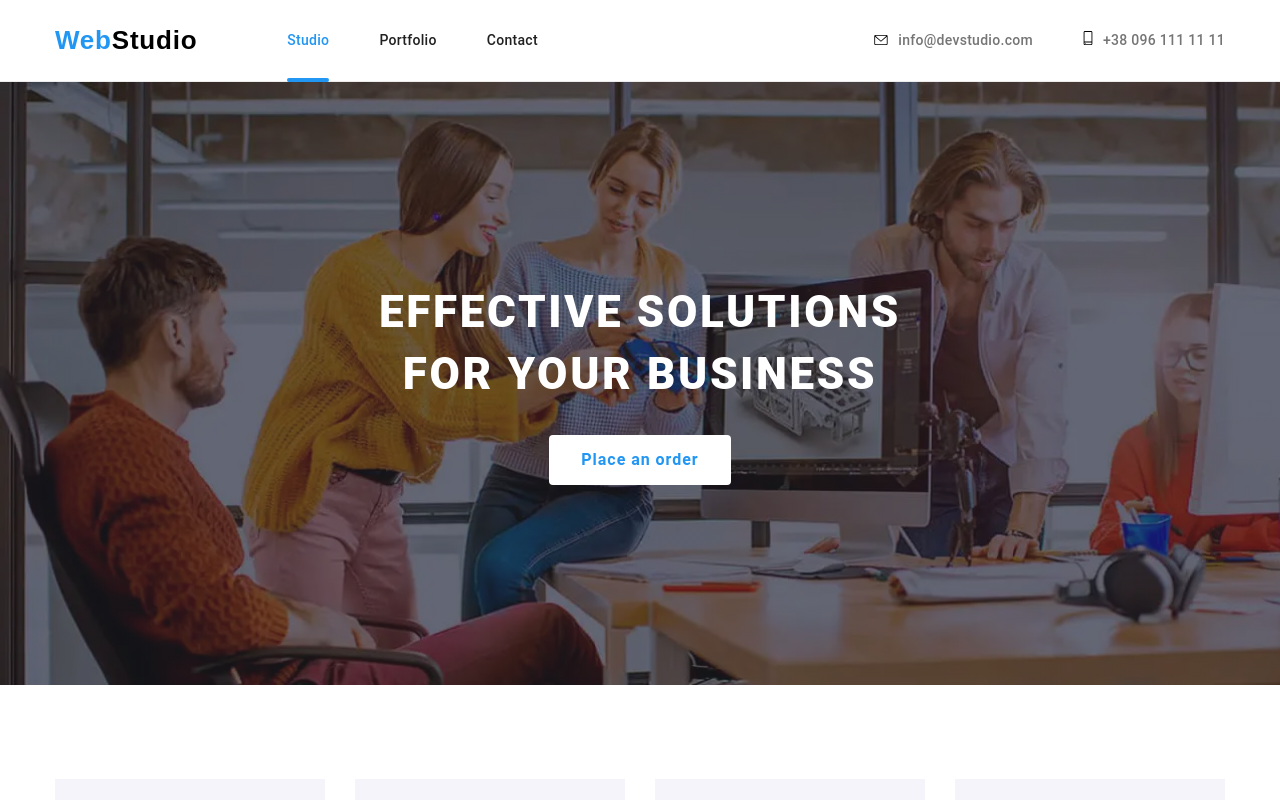
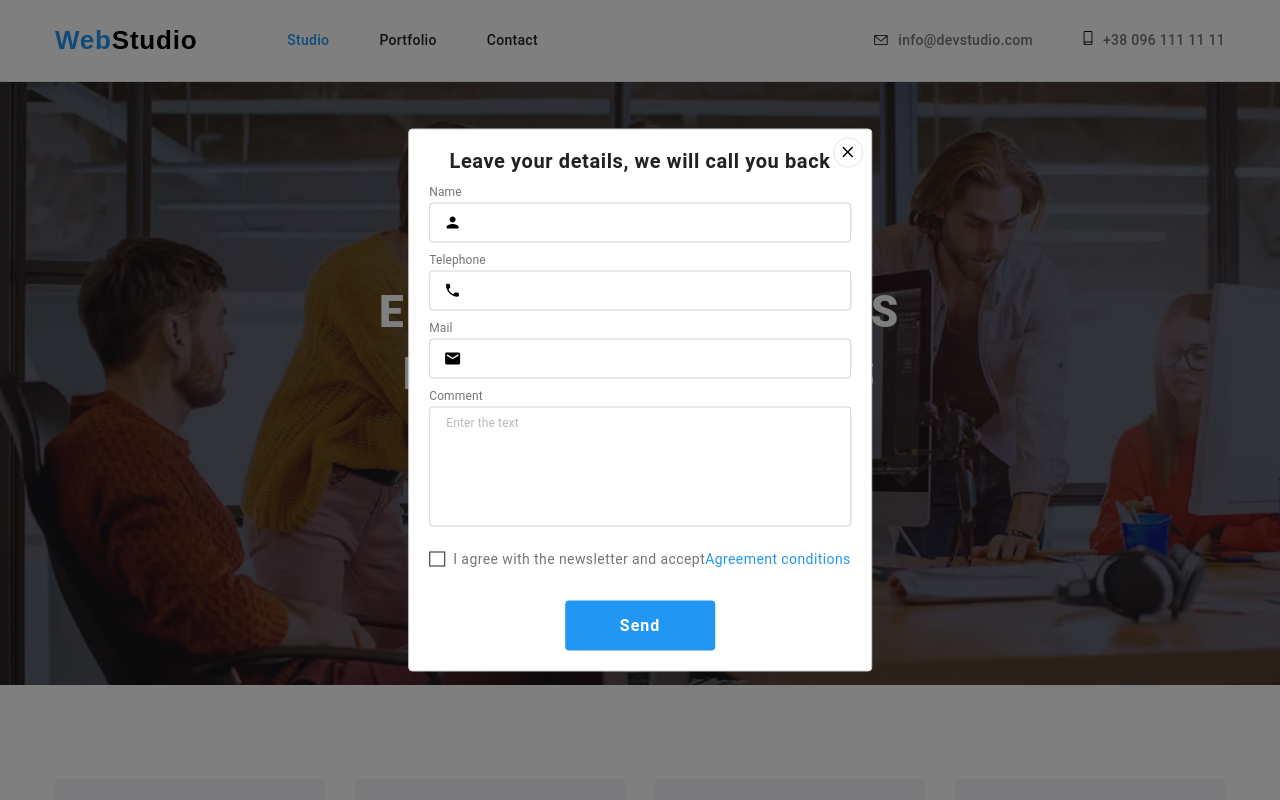
Before and after one commit to Solod-S/webstudio-nextjs, a Next.js app: page / in a window 1280 px wide. Both pictures are taken after a click on the button "Place an order". Shown: the top 800 px of the page. Built offline with nearby package versions, Linux system fonts and the light colour scheme.

Commit message:
added modal window component
added modal window component

```diff
--- a/package.json
+++ b/package.json
@@ -13,12 +13,14 @@
     "react": "^18",
     "react-dom": "^18",
     "react-icons": "^5.3.0",
+    "react-modal": "^3.16.1",
     "sass": "^1.80.3"
   },
   "devDependencies": {
     "@types/node": "^20",
     "@types/react": "^18",
     "@types/react-dom": "^18",
+    "@types/react-modal": "^3.16.3",
     "eslint": "^8",
     "eslint-config-next": "14.0.5-canary.51",
     "eslint-config-prettier": "^9.1.0",
--- a/src/app/components/homePage/Hero.tsx
+++ b/src/app/components/homePage/Hero.tsx
@@ -1,11 +1,15 @@
-function Hero() {
+interface HeroProps {
+  openModal: () => void;
+}
+
+function Hero({ openModal }: HeroProps) {
   return (
     <section className="hero">
       <h1 className="hero__title">
         EFFECTIVE SOLUTIONS <br />
         FOR YOUR BUSINESS
       </h1>
-      <button className="hero__button" data-modal-open>
+      <button className="hero__button" data-modal-open onClick={openModal}>
         Place an order
       </button>
     </section>
--- /dev/null
+++ b/src/app/components/shared/PlaceOrderForm.tsx
@@ -0,0 +1,188 @@
+'use client';
+
+import React, { useEffect } from 'react';
+import Modal from 'react-modal';
+
+interface ModalFormProps {
+  onRequestClose: () => void;
+}
+
+function ModalForm({ onRequestClose }: ModalFormProps) {
+  return (
+    <div>
+      <button
+        className="modal__close-button"
+        aria-label="close a window"
+        onClick={onRequestClose}
+        data-modal-close
+      >
+        <svg className="modal__close-button-icon" width="11px" height="11px">
+          <use href="./images/symbol-defs.svg#icon-cross"></use>
+        </svg>
+      </button>
+      <h2 className="modal__title">
+        Leave your details, we will call you back
+      </h2>
+      <form className="modal__form">
+        <div className="modal__form-field">
+          <label className="modal__input-label" htmlFor="name">
+            {' '}
+            Name
+          </label>
+          <span className="modal__wrapper">
+            <input
+              className="modal__input"
+              type="text"
+              name="name"
+              id="name"
+              placeholder=" "
+            />
+            <svg
+              className="modal__input-icon"
+              width="18px"
+              height="18px"
+              aria-label="Name icon"
+            >
+              <use href="./images/symbol-defs.svg#icon-name-modal"></use>
+            </svg>
+          </span>
+        </div>
+        <div className="modal__form-field">
+          <label className="modal__input-label" htmlFor="phone">
+            Telephone
+          </label>
+          <span className="modal__wrapper">
+            <input
+              className="modal__input"
+              type="tel"
+              name="phone"
+              id="phone"
+              placeholder=" "
+            />
+            <svg
+              className="modal__input-icon"
+              width="18px"
+              height="18px"
+              aria-label="Phone icon"
+            >
+              <use href="./images/symbol-defs.svg#icon-tell-modal"></use>
+            </svg>
+          </span>
+        </div>
+        <div className="modal__form-field">
+          <label className="modal__input-label" htmlFor="mail">
+            {' '}
+            Mail
+          </label>
+          <span className="modal__wrapper">
+            <input
+              className="modal__input"
+              type="email"
+              name="mail"
+              id="mail"
+              placeholder=" "
+            />
+            <svg
+              className="modal__input-icon"
+              width="18px"
+              height="18px"
+              aria-label="Mail icon"
+            >
+              <use href="./images/symbol-defs.svg#icon-mail-modal"></use>
+            </svg>
+          </span>
+        </div>
+        <div className="modal__textarea-field">
+          <label className="modal__textarea-label" htmlFor="comment">
+            Comment
+          </label>
+          <textarea
+            className="modal__textarea"
+            name="feedback"
+            rows={5}
+            id="comment"
+            placeholder="Enter the text"
+          ></textarea>
+        </div>
+        <div className="modal__checkbox-field">
+          <label className="modal__checkbox-label" htmlFor="policy">
+            <input
+              className="modal__checkbox-input"
+              type="checkbox"
+              name="policy"
+              id="policy"
+            />
+            <span className="modal__checkbox-square"></span>
+            <span>
+              I agree with the newsletter and accept
+              <a
+                className="modal__checkbox-link"
+                href="https://en.wikipedia.org/wiki/End-user_license_agreement"
+                target="_blank"
+                rel="noopener noreferrer nofollow"
+              >
+                Agreement conditions
+              </a>
+            </span>
+          </label>
+        </div>
+        <button className="modal__button" type="submit">
+          Send
+        </button>
+      </form>
+    </div>
+  );
+}
+
+interface ModalProps {
+  isOpen: boolean;
+  onRequestClose: () => void;
+  // contentLabel: string;
+}
+
+const PlaceOrderForm: React.FC<ModalProps> = ({
+  isOpen,
+  onRequestClose,
+  // contentLabel,
+}) => {
+  useEffect(() => {
+    const appElement = document.getElementById('__next');
+    if (appElement) {
+      Modal.setAppElement(appElement);
+    } else {
+      // Retry setting the app element in case it's not immediately available
+      setTimeout(() => {
+        const retryAppElement = document.getElementById('__next');
+        if (retryAppElement) {
+          Modal.setAppElement(retryAppElement);
+        }
+      }, 100); // Delay can be adjusted if needed
+    }
+  }, []);
+
+  return (
+    <Modal
+      isOpen={isOpen}
+      onRequestClose={onRequestClose}
+      // contentLabel={contentLabel}
+      style={{
+        overlay: {
+          backgroundColor: 'rgba(0, 0, 0, 0.5)',
+          zIndex: 5,
+        },
+        content: {
+          top: '50%',
+          left: '50%',
+          right: 'auto',
+          bottom: 'auto',
+          marginRight: '-50%',
+          transform: 'translate(-50%, -50%)',
+        },
+      }}
+    >
+      <ModalForm onRequestClose={onRequestClose} />
+    </Modal>
+  );
+};
+
+export default PlaceOrderForm;
--- a/src/app/components/shared/index.tsx
+++ b/src/app/components/shared/index.tsx
@@ -2,7 +2,8 @@ import Footer from './Footer';
 import Header from './Header';
 import Layout from './Layout';
 import RegularClients from './RegularClients';
+import PlaceOrderForm from './PlaceOrderForm';
 
-const components = { Footer, Header, Layout, RegularClients };
+const components = { Footer, Header, Layout, RegularClients, PlaceOrderForm };
 
 export default components;
--- a/src/app/page.tsx
+++ b/src/app/page.tsx
@@ -1,13 +1,21 @@
+'use client';
+
+import { useState } from 'react';
 import homePagecomponents from './components/homePage';
 import sharedPageComponents from './components/shared';
 
 const { Features, Hero, KindOfActivity, OurTeam } = homePagecomponents;
-const { RegularClients } = sharedPageComponents;
+const { RegularClients, PlaceOrderForm } = sharedPageComponents;
 
 export default function Home() {
+  const [isModalOpen, setIsModalOpen] = useState(false);
   return (
     <>
-      <Hero />
+      <PlaceOrderForm
+        isOpen={isModalOpen}
+        onRequestClose={() => setIsModalOpen(false)}
+      />
+      <Hero openModal={() => setIsModalOpen(true)} />
       <Features />
       <KindOfActivity />
       <OurTeam />
--- /dev/null
+++ b/src/react-modal.d.ts
@@ -0,0 +1 @@
+declare module 'react-modal';
--- a/src/styles/components/_modal-window.scss
+++ b/src/styles/components/_modal-window.scss
@@ -1,4 +1,4 @@
-.bacdrop {
+.backdrop {
   z-index: 3;
   position: fixed;
   transition: opacity 250ms cubic-bezier(0.4, 0, 0.2, 1);
@@ -10,12 +10,12 @@
 
   background: rgba(0, 0, 0, 0.5);
 }
-.bacdrop--is-hidden {
+.backdrop--is-hidden {
   opacity: 0;
   pointer-events: none;
 }
 
-.bacdrop.bacdrop--is-hidden .modal {
+.backdrop.backdrop--is-hidden .modal {
   transform: translate(-50%, -50%) scale(0.9);
 }
 
```
Also changed, not shown: src/app/components/contactsPage/Hero.tsx (+10 -2 lines), src/app/components/shared/Loader.tsx (added, +11 -0 lines), src/app/contacts/page.tsx (+10 -2 lines), 2 other files (tests, documents, lock files or other folders).
